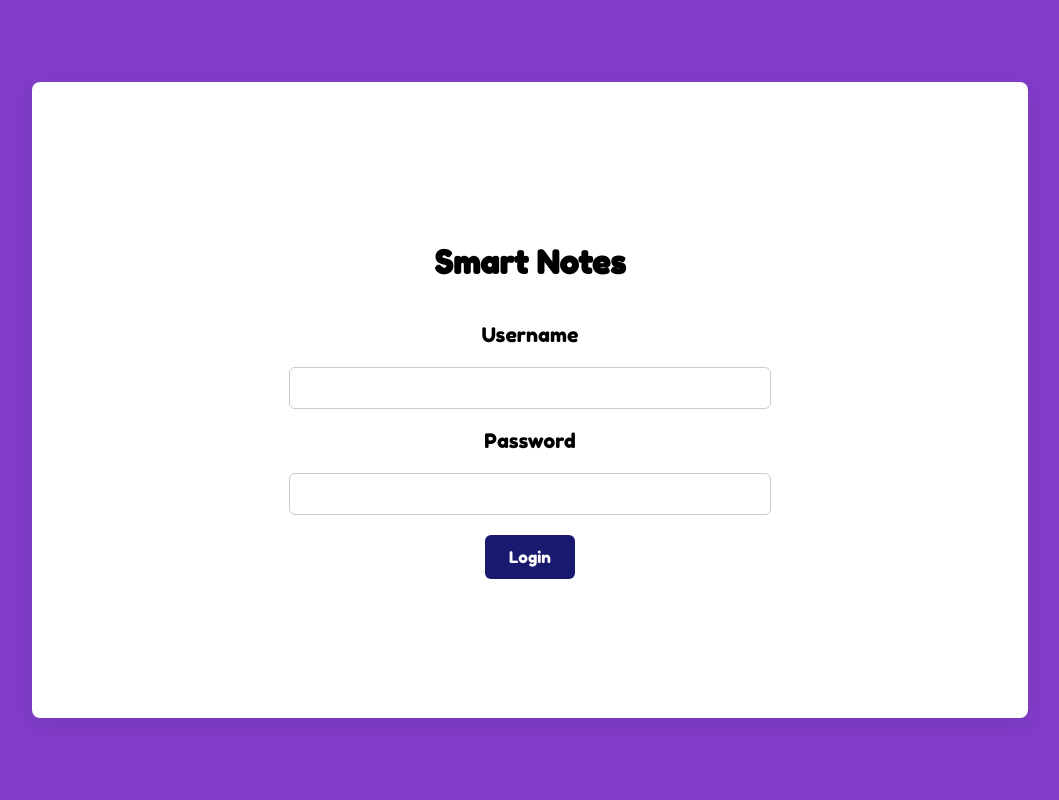
After one commit to MIOMahgoub/Software-Engineering-Smart-Notes-Project, a Django app: template accounts/templates/accounts/login.html in a window 1280 px wide. The commit adds this page. Shown: the whole page, without its empty margins (110-1169 px from the left). Run offline with Django 5.2, Linux system fonts and the light colour scheme; the template is opened without the code that fills it, so the values that code supplies are empty.

Commit message:
Created a login page, will branch off when it's time to include endpoints

```diff
--- /dev/null
+++ b/accounts/static/accounts/script.js
@@ -0,0 +1,14 @@
+document.addEventListener("DOMContentLoaded", () => {
+  const form = document.querySelector("form");
+
+  form.addEventListener("submit", function(event) {
+    event.preventDefault(); // stop page reload
+
+    const username = document.getElementById("username").value;
+    const password = document.getElementById("password").value;
+
+    console.log("Form submitted!");
+    console.log("Username:", username);
+    console.log("Password:", password);
+  });
+});
--- /dev/null
+++ b/accounts/static/accounts/style.css
@@ -0,0 +1,71 @@
+body {
+    background-color: rgb(128, 60, 200);
+    text-align: center;
+
+    font-family: 'Fredoka One', sans-serif;
+
+    margin: 0;
+    height: 100vh;
+    display: flex;
+    justify-content: center;
+    align-items: center;
+}
+
+.card {
+    width: 75vw;
+    height: 75vh;
+    margin: auto;
+    display: flex;
+    flex-direction: column;
+    justify-content: center;
+    align-items: center;
+
+    background: white;
+    padding: 18px;
+    border-radius: 8px;
+    box-shadow: 0 6px 18px rgba(10,10,20,0.06);
+}
+
+form {
+  display: flex;
+  flex-direction: column;
+  gap: 12px;
+  width: 60%;
+  align-items: center;
+  font-size: 20px;
+}
+
+input {
+  width: 80%;
+  padding: 10px;
+  margin: 8px 0;
+  border: 1px solid #ccc;
+  border-radius: 6px;
+  font-size: 16px;
+
+  font-family: 'Fredoka One', sans-serif;
+}
+
+input:focus {
+  border-color: rgb(128, 60, 200);
+  outline: none;
+  box-shadow: 0 0 6px rgba(128, 60, 200, 0.5);
+}
+
+button {
+    background-color: midnightblue;
+    color: white;
+
+    border: none;
+    padding: 0.75rem 1.5rem;
+    border-radius: 6px;
+
+    font-size: 1rem;
+    font-family: 'Fredoka One', sans-serif;
+    cursor: pointer;
+
+    transition: background-color 0.3s ease;
+}
+button:hover {
+    background-color: rgb(54, 54, 151);
+}
--- /dev/null
+++ b/accounts/templates/accounts/login.html
@@ -0,0 +1,30 @@
+<!-- Conform to Django later -->
+<!DOCTYPE html>
+<html>
+    <head>
+        <meta charset="utf-8">
+        <title>Upload Notes</title>
+
+        <link rel="stylesheet" type="text/css" href="../../static/accounts/style.css">
+        <script src="../../static/accounts/script.js" defer></script>
+        <link href="https://fonts.googleapis.com/css2?family=Fredoka+One&display=swap" rel="stylesheet">
+    </head>
+    <body>
+
+        <div class="card">
+            <!-- Login Screen -->
+            <h1>Smart Notes</h1>
+            <br>
+            <form>
+                <label for="username">Username</label>
+                <input type="text" id="username" name="username">
+
+                <label for="password">Password</label>
+                <input type="password" id="password" name="password">
+
+                <button type="submit">Login</button>
+            </form>
+        </div>
+
+    </body>
+</html>
--- a/uploads/static/uploads/style.css
+++ b/uploads/static/uploads/style.css
@@ -23,7 +23,7 @@ body {
     background: white;
     padding: 18px;
     border-radius: 8px;
-    box-shadow: 0 6px 18px rgba(10,10,20,0.06)
+    box-shadow: 0 6px 18px rgba(10,10,20,0.06);
 }
 button {
     background-color: midnightblue;
```
